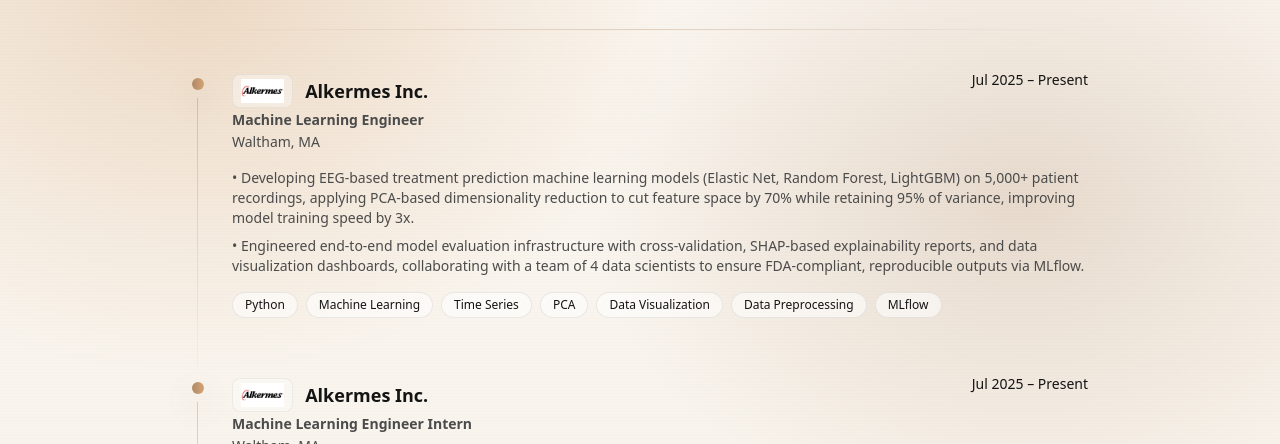
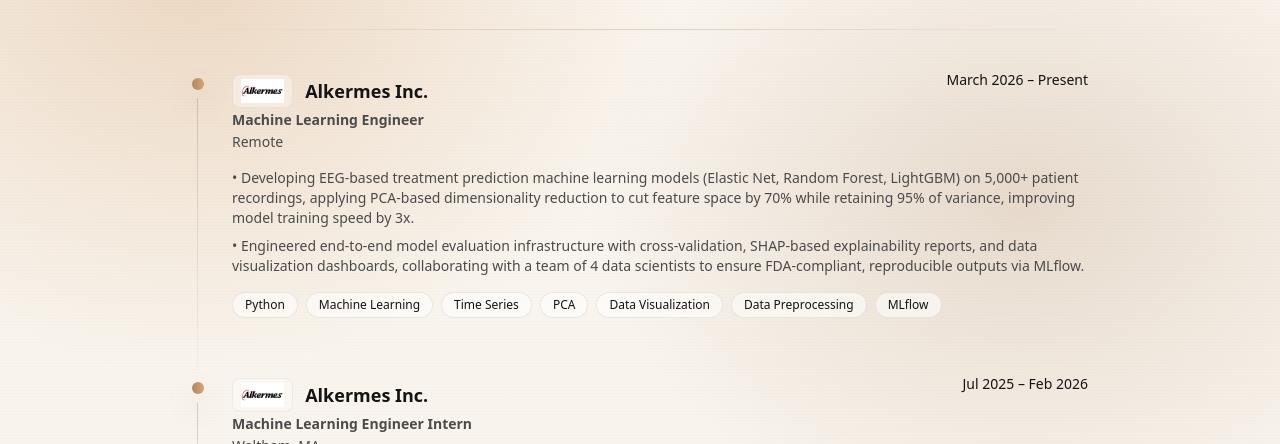
Before and after one commit to Tulsi2091/Tulsi_portfolio, a React (Vite) app: page /experience in a window 1280 px wide. Shown: the part 220-664 px from the top of the page. Built offline with nearby package versions, Linux system fonts and the light colour scheme.

Commit message:
Update ExperiencePage.tsx

```diff
--- a/src/pages/ExperiencePage.tsx
+++ b/src/pages/ExperiencePage.tsx
@@ -18,8 +18,8 @@ const experience: Exp[] = [
   {
     role: "Machine Learning Engineer",
     company: "Alkermes Inc.",
-    location: "Waltham, MA",
-    dates: "Jul 2025 – Present",
+    location: "Remote",
+    dates: "March 2026 – Present",
     logoSrc: "/experience/Alkermes.png", // <-- add your file
     logoAlt: "Alkermes",
     bullets: [
@@ -40,7 +40,7 @@ const experience: Exp[] = [
     role: "Machine Learning Engineer Intern",
     company: "Alkermes Inc.",
     location: "Waltham, MA",
-    dates: "Jul 2025 – Present",
+    dates: "Jul 2025 – Feb 2026",
     logoSrc: "/experience/Alkermes.png", // <-- add your file
     logoAlt: "Alkermes",
     bullets: [
```
